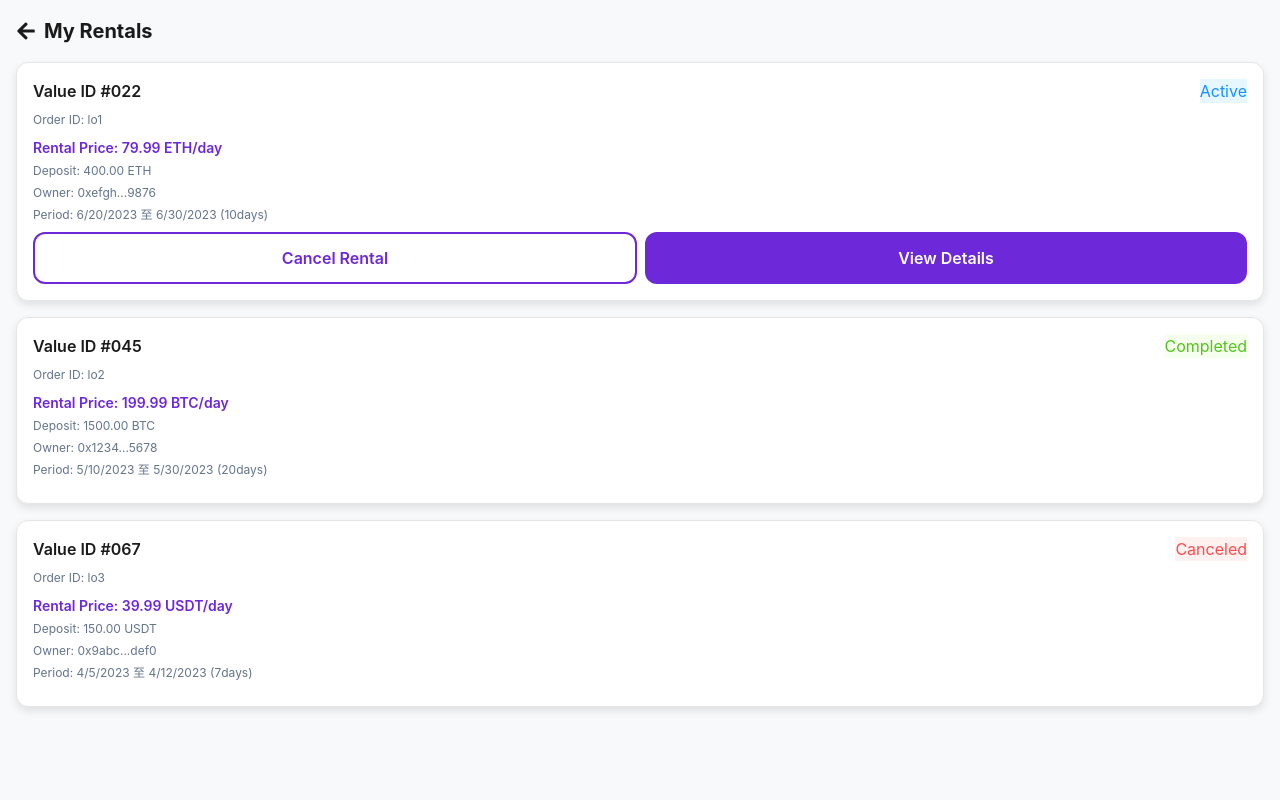
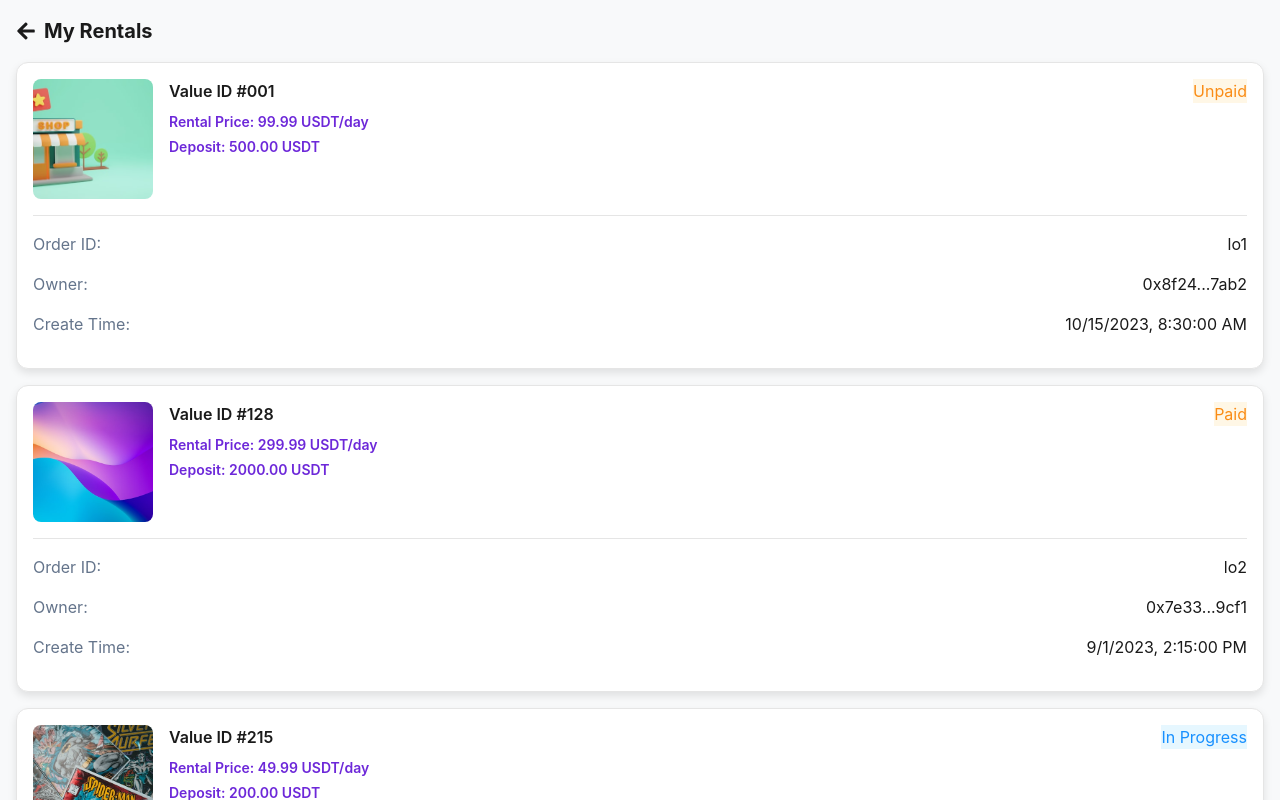
Before and after one commit to lufandev/dapp, a Next.js app: page /orders/lease in a window 1280 px wide. Built offline with nearby package versions, Linux system fonts and the light colour scheme.

Commit message:
feat: my rentals

```diff
--- a/src/app/orders/lease/[id]/page.tsx
+++ b/src/app/orders/lease/[id]/page.tsx
@@ -9,25 +9,96 @@
 import { FaArrowLeft } from "react-icons/fa";
 import Button from "@/components/ui/Button";
 
-// 假设的租赁订单详情数据
+// 我的租赁订单详情数据
 const getLeaseOrderData = (id: string) => {
-  // 这里可以替换为从API获取数据
-  return {
-    id: id,
-    valueId: "45",
+  // 根据订单ID返回对应的订单数据
+  const orders: {
+    [key: string]: {
+      id: string;
+      valueId: string;
+      imageUrl: string;
+      name: string;
+      rentalPrice: number;
+      deposit: number;
+      duration: number;
+      currency: string;
+      status: string;
+      createTime: string;
+      startDate: string | null;
+      endDate: string | null;
+      owner: string;
+      txHash: string;
+      canWithdraw?: boolean;
+    };
+  } = {
+    lo1: {
+      id: "lo1",
+      valueId: "1",
+      imageUrl: "/images/nft1.jpg",
+      name: "Value ID #001",
+      rentalPrice: 99.99,
+      deposit: 500,
+      duration: 7,
+      currency: "USDT",
+      status: "unpaid", // 未付款状态
+      createTime: "2023-10-15T08:30:00Z",
+      startDate: null,
+      endDate: null,
+      owner: "0x8f24...7ab2",
+      txHash: "0xabcd...ef01",
+    },
+    lo2: {
+      id: "lo2",
+      valueId: "3",
+      imageUrl: "/images/nft2.jpg",
+      name: "Value ID #128",
+      rentalPrice: 299.99,
+      deposit: 2000,
+      duration: 30,
+      currency: "USDT",
+      status: "paid", // 已付款状态
+      createTime: "2023-09-01T14:15:00Z",
+      startDate: null,
+      endDate: null,
+      owner: "0x7e33...9cf1",
+      txHash: "0xbcde...fg12",
+    },
+    lo3: {
+      id: "lo3",
+      valueId: "5",
+      imageUrl: "/images/nft3.jpg",
+      name: "Value ID #215",
+      rentalPrice: 49.99,
+      deposit: 200,
+      duration: 14,
+      currency: "USDT",
+      status: "active", // 进行中状态
+      createTime: "2023-11-10T10:45:00Z",
+      startDate: "2023-11-10T10:45:00Z",
+      endDate: "2023-11-24T10:45:00Z",
+      owner: "0x1a42...3d8e",
+      txHash: "0xcdef...gh23",
+    },
+    lo4: {
+      id: "lo4",
+      valueId: "7",
       imageUrl: "/images/nft4.jpg",
-    name: "Value ID #045",
-    rentalPrice: 199.99,
-    deposit: 1500,
-    duration: 20,
-    currency: "BTC",
-    status: "active", // active, completed, canceled
-    startDate: "2023-05-10T14:15:00Z",
-    endDate: "2023-05-30T14:15:00Z",
-    renter: "0x2468...1357",
-    owner: "0x1234...5678",
-    txHash: "0xabcd...ef01",
+      name: "Value ID #376",
+      rentalPrice: 159.99,
+      deposit: 800,
+      duration: 21,
+      currency: "USDT",
+      status: "expired", // 已到期状态
+      createTime: "2023-08-05T12:30:00Z",
+      startDate: "2023-08-05T12:30:00Z",
+      endDate: "2023-08-26T12:30:00Z",
+      owner: "0x3b67...2ef4",
+      txHash: "0xdefg...hi34",
+      canWithdraw: true, // 可以提取押金
+    },
   };
+
+  return orders[id] || orders.lo1; // 如果找不到对应的订单，返回默认订单
 };
 
 export default function LeaseOrderDetailPage({
@@ -43,62 +114,58 @@
   // 渲染订单状态
   const renderStatus = (status: string) => {
     let statusText = "";
+    let bgColor = "";
+    let textColor = "";
+
     switch (status) {
+      case "unpaid":
+        statusText = locale === "en" ? "Unpaid" : "未付款";
+        bgColor = "var(--status-pending-bg)";
+        textColor = "var(--status-pending-text)";
+        break;
+      case "paid":
+        statusText = locale === "en" ? "Paid" : "已付款";
+        bgColor = "var(--status-pending-bg)";
+        textColor = "var(--status-pending-text)";
+        break;
       case "active":
-        statusText = locale === "en" ? "Active" : "租赁中";
+        statusText = locale === "en" ? "In Progress" : "进行中";
+        bgColor = "var(--status-active-bg)";
+        textColor = "var(--status-active-text)";
+        break;
+      case "expired":
+        statusText = locale === "en" ? "Expired" : "已到期";
+        bgColor = "var(--status-completed-bg)";
+        textColor = "var(--status-completed-text)";
+        break;
+      default:
+        return null;
+    }
+
     return (
       <span
         className="text-xs px-2 py-1 rounded"
         style={{
-              backgroundColor: "var(--status-active-bg)",
-              color: "var(--status-active-text)",
+          backgroundColor: bgColor,
+          color: textColor,
         }}
       >
         {statusText}
       </span>
     );
-      case "completed":
-        statusText = locale === "en" ? "Completed" : "已完成";
-        return (
-          <span
-            className="text-xs px-2 py-1 rounded"
-            style={{
-              backgroundColor: "var(--status-completed-bg)",
-              color: "var(--status-completed-text)",
-            }}
-          >
-            {statusText}
-          </span>
-        );
-      case "canceled":
-        statusText = locale === "en" ? "Canceled" : "已取消";
-        return (
-          <span
-            className="text-xs px-2 py-1 rounded"
-            style={{
-              backgroundColor: "var(--status-canceled-bg)",
-              color: "var(--status-canceled-text)",
-            }}
-          >
-            {statusText}
-          </span>
-        );
-      default:
-        return null;
-    }
   };
 
   // 格式化日期
-  const formatDate = (dateString: string) => {
+  const formatDate = (dateString: string | null) => {
+    if (!dateString) return "-";
     return new Date(dateString).toLocaleDateString();
   };
 
   // 本地化显示文本
   const texts = {
-    title: locale === "en" ? "Rental Details" : "租赁详情",
+    title: locale === "en" ? "Lease Order Details" : "租赁订单详情",
     orderId: locale === "en" ? "Order ID" : "订单ID",
     productId: locale === "en" ? "Product ID" : "产品ID",
-    renter: locale === "en" ? "Renter" : "租户",
     owner: locale === "en" ? "Owner" : "所有者",
     startDate: locale === "en" ? "Start Date" : "开始日期",
     endDate: locale === "en" ? "End Date" : "到期日期",
@@ -109,10 +176,10 @@
     totalAmount: locale === "en" ? "Total Amount" : "总金额",
     txHash: locale === "en" ? "Transaction Hash" : "交易哈希",
     viewOnChain: locale === "en" ? "View on Chain" : "在链上查看",
-    backToList: locale === "en" ? "Back to List" : "返回列表",
     viewProduct: locale === "en" ? "View Product" : "查看产品",
     days: locale === "en" ? "days" : "天",
     perDay: locale === "en" ? "/day" : "/天",
+    withdraw: locale === "en" ? "Withdraw Deposit" : "提取押金",
   };
 
   // 计算总金额
@@ -169,10 +236,11 @@
                 {texts.perDay}
               </div>
               <div
-                className="text-[0.75rem] mb-[4px]"
-                style={{ color: "var(--tab-inactive-color)" }}
+                className="text-[0.875rem] font-[600]"
+                style={{ color: "var(--primary-color)" }}
               >
-                {texts.duration}: {orderData.duration} {texts.days}
+                {texts.deposit}: {orderData.deposit.toFixed(2)}{" "}
+                {orderData.currency}
               </div>
             </div>
           </div>
@@ -195,14 +263,6 @@
               </span>
               <span style={{ color: "var(--foreground)" }}>
                 {orderData.valueId}
-              </span>
-            </div>
-            <div className="flex justify-between py-[8px]">
-              <span style={{ color: "var(--tab-inactive-color)" }}>
-                {texts.renter}:
-              </span>
-              <span style={{ color: "var(--foreground)" }}>
-                {orderData.renter}
               </span>
             </div>
             <div className="flex justify-between py-[8px]">
@@ -231,11 +291,17 @@
             </div>
             <div className="flex justify-between py-[8px]">
               <span style={{ color: "var(--tab-inactive-color)" }}>
-                {texts.deposit}:
+                {texts.duration}:
               </span>
               <span style={{ color: "var(--foreground)" }}>
-                {orderData.deposit.toFixed(2)} {orderData.currency}
+                {orderData.duration} {texts.days}
               </span>
+            </div>
+            <div className="flex justify-between py-[8px]">
+              <span style={{ color: "var(--tab-inactive-color)" }}>
+                {texts.orderStatus}:
+              </span>
+              <div>{renderStatus(orderData.status)}</div>
             </div>
             <div className="flex justify-between py-[8px]">
               <span style={{ color: "var(--tab-inactive-color)" }}>
@@ -247,29 +313,39 @@
             </div>
             <div className="flex justify-between py-[8px]">
               <span style={{ color: "var(--tab-inactive-color)" }}>
-                {texts.orderStatus}:
-              </span>
-              <div>{renderStatus(orderData.status)}</div>
-            </div>
-            <div className="flex justify-between py-[8px]">
-              <span style={{ color: "var(--tab-inactive-color)" }}>
                 {texts.txHash}:
               </span>
-              <span
-                style={{ color: "var(--primary-color)" }}
-                className="cursor-pointer"
-                onClick={() => alert("查看交易详情")}
-              >
-                {orderData.txHash.substring(0, 6)}...
-                {orderData.txHash.substring(orderData.txHash.length - 4)}
+              <span style={{ color: "var(--foreground)" }}>
+                {orderData.txHash}
               </span>
             </div>
           </div>
 
           <div className="flex gap-[8px] mt-[16px]">
-            <Button variant="outline" fullWidth onClick={() => router.back()}>
-              {texts.backToList}
+            {orderData.status === "expired" && orderData.canWithdraw ? (
+              <>
+                <Button
+                  variant="primary"
+                  fullWidth
+                  onClick={() => {
+                    alert(
+                      locale === "en"
+                        ? "Deposit withdrawn successfully"
+                        : "押金提取成功"
+                    );
+                  }}
+                >
+                  {texts.withdraw}
                 </Button>
+                <Button
+                  variant="outline"
+                  fullWidth
+                  onClick={() => router.push(`/nft/${orderData.valueId}`)}
+                >
+                  {texts.viewProduct}
+                </Button>
+              </>
+            ) : (
               <Button
                 variant="primary"
                 fullWidth
@@ -277,6 +353,7 @@
               >
                 {texts.viewProduct}
               </Button>
+            )}
           </div>
         </Card>
       </div>
--- a/src/app/orders/lease/page.tsx
+++ b/src/app/orders/lease/page.tsx
@@ -7,47 +7,70 @@
 import { useLocale } from "@/components/LocaleProvider";
 import { FaArrowLeft } from "react-icons/fa";
 import Button from "@/components/ui/Button";
+import Image from "next/image";
 
-// 假设的租赁订单数据
+// 更新的我的租赁订单数据
 const leaseOrders = [
   {
     id: "lo1",
-    valueId: "22",
-    name: "Value ID #022",
-    rentalPrice: 79.99,
-    deposit: 400,
-    duration: 10,
-    currency: "ETH",
-    status: "active", // active, completed, canceled
-    startDate: "2023-06-20T08:30:00Z",
-    endDate: "2023-06-30T08:30:00Z",
-    owner: "0xefgh...9876",
+    valueId: "1",
+    name: "Value ID #001",
+    rentalPrice: 99.99,
+    deposit: 500,
+    duration: 7,
+    currency: "USDT",
+    status: "unpaid", // 未付款状态
+    createTime: "2023-10-15T08:30:00Z",
+    startDate: null,
+    endDate: null,
+    owner: "0x8f24...7ab2",
+    productImage: "/images/nft1.jpg",
   },
   {
     id: "lo2",
-    valueId: "45",
-    name: "Value ID #045",
-    rentalPrice: 199.99,
-    deposit: 1500,
-    duration: 20,
-    currency: "BTC",
-    status: "completed",
-    startDate: "2023-05-10T14:15:00Z",
-    endDate: "2023-05-30T14:15:00Z",
-    owner: "0x1234...5678",
+    valueId: "3",
+    name: "Value ID #128",
+    rentalPrice: 299.99,
+    deposit: 2000,
+    duration: 30,
+    currency: "USDT",
+    status: "paid", // 已付款状态
+    createTime: "2023-09-01T14:15:00Z",
+    startDate: null,
+    endDate: null,
+    owner: "0x7e33...9cf1",
+    productImage: "/images/nft2.jpg",
   },
   {
     id: "lo3",
-    valueId: "67",
-    name: "Value ID #067",
-    rentalPrice: 39.99,
-    deposit: 150,
-    duration: 7,
+    valueId: "5",
+    name: "Value ID #215",
+    rentalPrice: 49.99,
+    deposit: 200,
+    duration: 14,
     currency: "USDT",
-    status: "canceled",
-    startDate: "2023-04-05T10:45:00Z",
-    endDate: "2023-04-12T10:45:00Z",
-    owner: "0x9abc...def0",
+    status: "active", // 进行中状态
+    createTime: "2023-11-10T10:45:00Z",
+    startDate: "2023-11-10T10:45:00Z",
+    endDate: "2023-11-24T10:45:00Z",
+    owner: "0x1a42...3d8e",
+    productImage: "/images/nft3.jpg",
+  },
+  {
+    id: "lo4",
+    valueId: "7",
+    name: "Value ID #376",
+    rentalPrice: 159.99,
+    deposit: 800,
+    duration: 21,
+    currency: "USDT",
+    status: "expired", // 已到期状态
+    createTime: "2023-08-05T12:30:00Z",
+    startDate: "2023-08-05T12:30:00Z",
+    endDate: "2023-08-26T12:30:00Z",
+    owner: "0x3b67...2ef4",
+    productImage: "/images/nft4.jpg",
+    canWithdraw: true, // 可以提取押金
   },
 ];
 
@@ -58,53 +81,50 @@
   // 渲染订单状态
   const renderStatus = (status: string) => {
     let statusText = "";
+    let bgColor = "";
+    let textColor = "";
+
     switch (status) {
+      case "unpaid":
+        statusText = locale === "en" ? "Unpaid" : "未付款";
+        bgColor = "var(--status-pending-bg)";
+        textColor = "var(--status-pending-text)";
+        break;
+      case "paid":
+        statusText = locale === "en" ? "Paid" : "已付款";
+        bgColor = "var(--status-pending-bg)";
+        textColor = "var(--status-pending-text)";
+        break;
       case "active":
-        statusText = locale === "en" ? "Active" : "租赁中";
+        statusText = locale === "en" ? "In Progress" : "进行中";
+        bgColor = "var(--status-active-bg)";
+        textColor = "var(--status-active-text)";
+        break;
+      case "expired":
+        statusText = locale === "en" ? "Expired" : "已到期";
+        bgColor = "var(--status-completed-bg)";
+        textColor = "var(--status-completed-text)";
+        break;
+      default:
+        return null;
+    }
+
     return (
       <span
         className="text-xs px-2 py-1 rounded"
         style={{
-              backgroundColor: "var(--status-active-bg)",
-              color: "var(--status-active-text)",
+          backgroundColor: bgColor,
+          color: textColor,
         }}
       >
         {statusText}
       </span>
     );
-      case "completed":
-        statusText = locale === "en" ? "Completed" : "已完成";
-        return (
-          <span
-            className="text-xs px-2 py-1 rounded"
-            style={{
-              backgroundColor: "var(--status-completed-bg)",
-              color: "var(--status-completed-text)",
-            }}
-          >
-            {statusText}
-          </span>
-        );
-      case "canceled":
-        statusText = locale === "en" ? "Canceled" : "已取消";
-        return (
-          <span
-            className="text-xs px-2 py-1 rounded"
-            style={{
-              backgroundColor: "var(--status-canceled-bg)",
-              color: "var(--status-canceled-text)",
-            }}
-          >
-            {statusText}
-          </span>
-        );
-      default:
-        return null;
-    }
   };
 
   // 格式化日期
-  const formatDate = (dateString: string) => {
+  const formatDate = (dateString: string | null) => {
+    if (!dateString) return "-";
     return new Date(dateString).toLocaleDateString();
   };
 
@@ -124,6 +144,7 @@
     owner: locale === "en" ? "Owner" : "所有者",
     perDay: locale === "en" ? "/day" : "/天",
     days: locale === "en" ? "days" : "天",
+    createTime: locale === "en" ? "Create Time" : "创建时间",
   };
 
   return (
@@ -152,6 +173,16 @@
               style={{ backgroundColor: "var(--card-background)" }}
               onClick={() => router.push(`/orders/lease/${order.id}`)}
             >
+              <div className="flex mb-[16px]">
+                <div className="w-[120px] h-[120px] relative rounded-[8px] overflow-hidden mr-[16px]">
+                  <Image
+                    src={order.productImage}
+                    alt={order.name}
+                    fill
+                    style={{ objectFit: "cover" }}
+                  />
+                </div>
+                <div className="flex-1">
                   <div className="flex justify-between items-start mb-[8px]">
                     <h3
                       className="font-[600]"
@@ -162,12 +193,6 @@
                     {renderStatus(order.status)}
                   </div>
                   <div
-                className="text-[0.75rem] mb-[8px]"
-                style={{ color: "var(--tab-inactive-color)" }}
-              >
-                {texts.orderId}: {order.id}
-              </div>
-              <div
                     className="text-[0.875rem] font-[600] mb-[4px]"
                     style={{ color: "var(--primary-color)" }}
                   >
@@ -176,17 +201,43 @@
                     {texts.perDay}
                   </div>
                   <div
-                className="text-[0.75rem] mb-[4px]"
-                style={{ color: "var(--tab-inactive-color)" }}
+                    className="text-[0.875rem] font-[600]"
+                    style={{ color: "var(--primary-color)" }}
                   >
                     {texts.deposit}: {order.deposit.toFixed(2)} {order.currency}
                   </div>
+                </div>
+              </div>
+
               <div
-                className="text-[0.75rem] mb-[4px]"
-                style={{ color: "var(--tab-inactive-color)" }}
-              >
-                {texts.owner}: {order.owner}
+                className="border-t border-solid"
+                style={{ borderColor: "var(--border-color)" }}
+              ></div>
+
+              <div className="py-[8px]">
+                <div className="flex justify-between py-[8px]">
+                  <span style={{ color: "var(--tab-inactive-color)" }}>
+                    {texts.orderId}:
+                  </span>
+                  <span style={{ color: "var(--foreground)" }}>{order.id}</span>
                 </div>
+                <div className="flex justify-between py-[8px]">
+                  <span style={{ color: "var(--tab-inactive-color)" }}>
+                    {texts.owner}:
+                  </span>
+                  <span style={{ color: "var(--foreground)" }}>
+                    {order.owner}
+                  </span>
+                </div>
+                <div className="flex justify-between py-[8px]">
+                  <span style={{ color: "var(--tab-inactive-color)" }}>
+                    {texts.createTime}:
+                  </span>
+                  <span style={{ color: "var(--foreground)" }}>
+                    {new Date(order.createTime).toLocaleString()}
+                  </span>
+                </div>
+                {(order.status === "active" || order.status === "expired") && (
                   <div
                     className="text-[0.75rem] mb-[8px]"
                     style={{ color: "var(--tab-inactive-color)" }}
@@ -195,31 +246,8 @@
                     {formatDate(order.endDate)} ({order.duration}
                     {texts.days})
                   </div>
-
-              {order.status === "active" && (
-                <div
-                  className="flex gap-[8px] mt-[8px]"
-                  onClick={(e) => e.stopPropagation()}
-                >
-                  <Button
-                    variant="outline"
-                    fullWidth
-                    onClick={() => alert("取消租赁")}
-                  >
-                    {texts.cancelLease}
-                  </Button>
-                  <Button
-                    variant="primary"
-                    fullWidth
-                    onClick={(e) => {
-                      e.stopPropagation();
-                      router.push(`/nft/${order.valueId}`);
-                    }}
-                  >
-                    {texts.viewDetails}
-                  </Button>
+                )}
               </div>
-              )}
             </Card>
           ))
         ) : (
```
Lines whose indentation alone changed are shown as unchanged.
